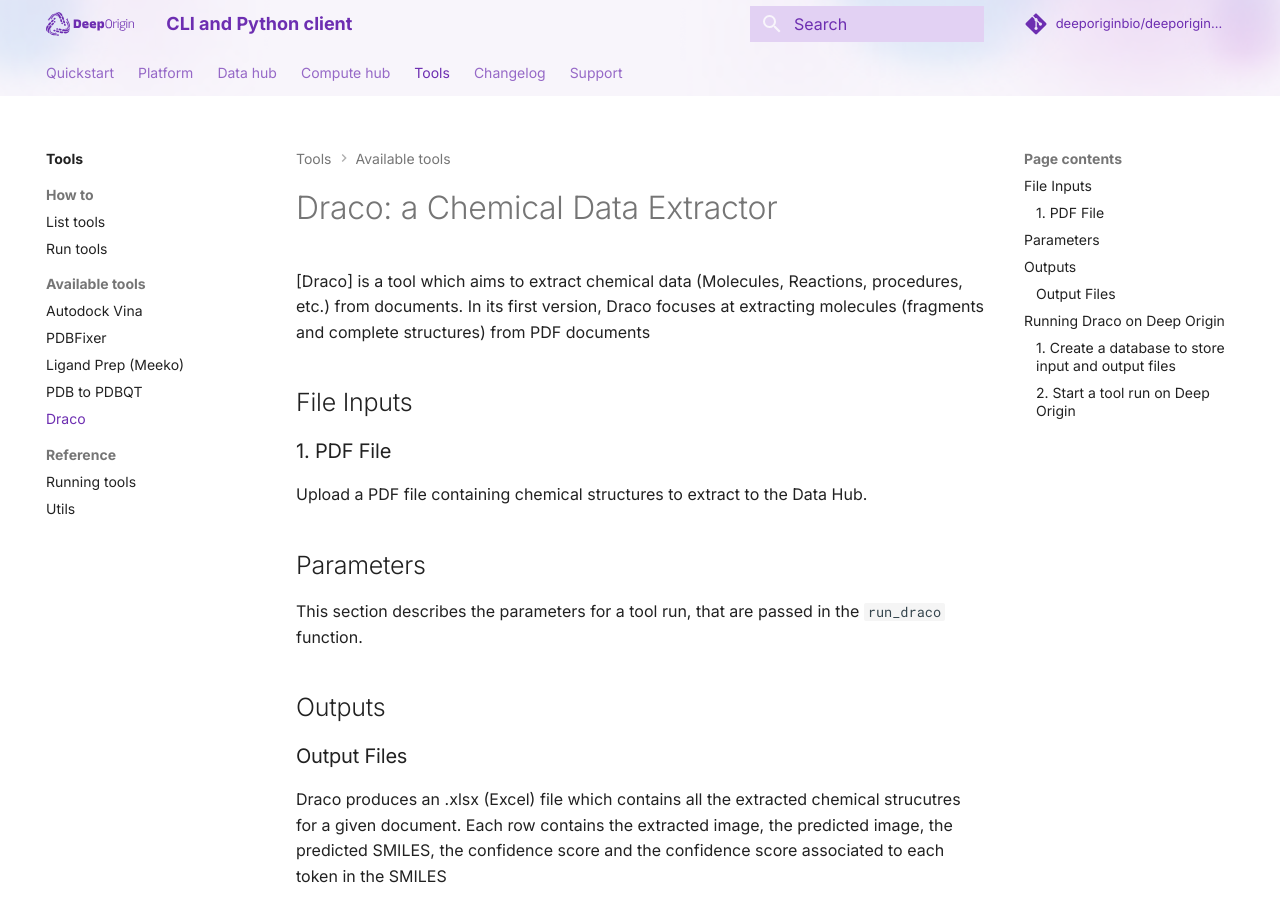
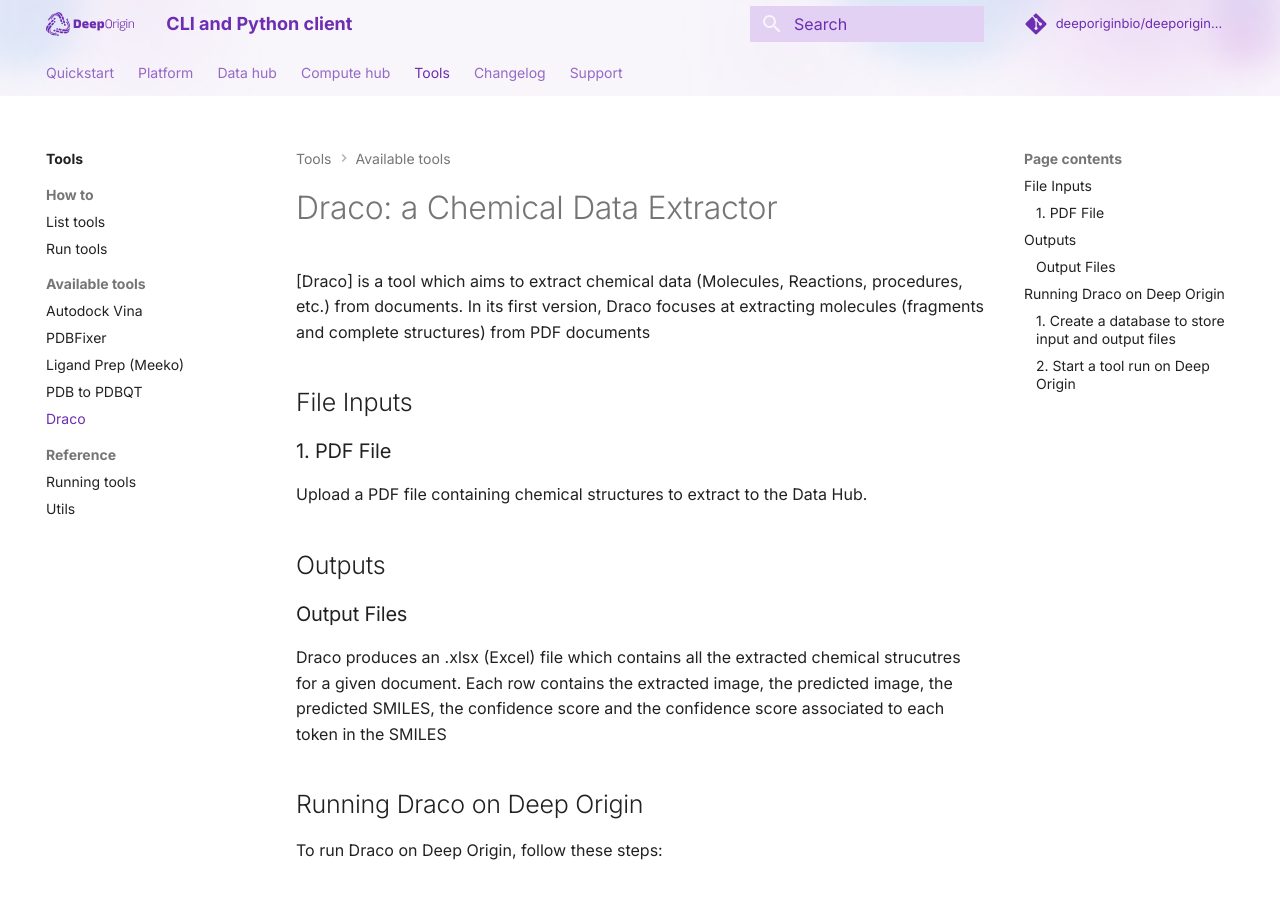
Before and after one commit to deeporiginbio/deeporigin-client, an MkDocs documentation site: the page built from docs/tools/draco.md, in a window 1280 px wide and 900 px high. Built offline with MkDocs 1.6.1 and Material for MkDocs 9.7.7, drawn with Linux system fonts in a browser that asks for light colours; comment, search, counter and statistics services are not loaded.

Commit message:
Update draco.md

```diff
--- a/docs/tools/draco.md
+++ b/docs/tools/draco.md
@@ -7,10 +7,6 @@
 ### 1. PDF File
 
 Upload a PDF file containing chemical structures to extract to the Data Hub.
-
-## Parameters
-
-This section describes the parameters for a tool run, that are passed in the `run_draco` function.
 
 ## Outputs
 
```
